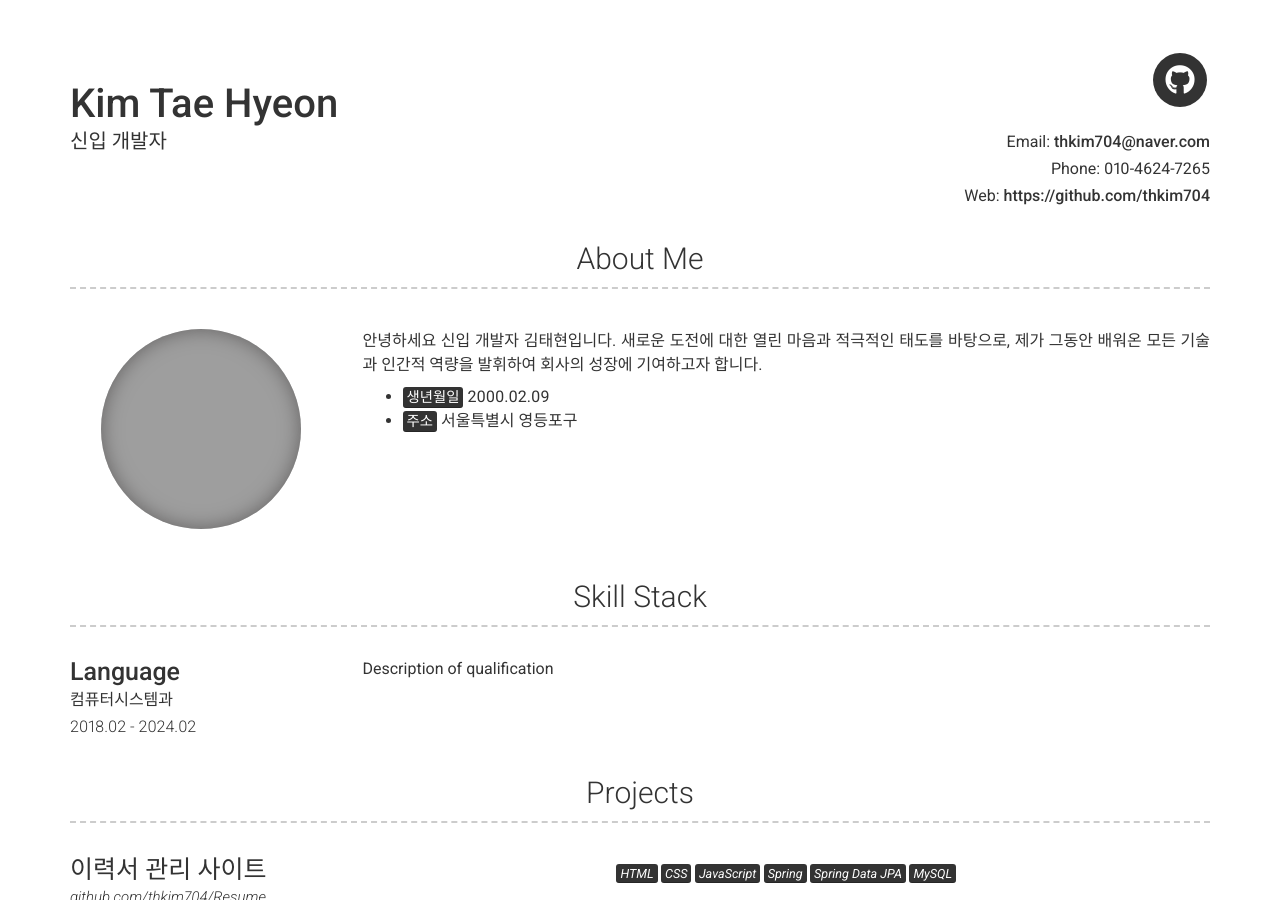
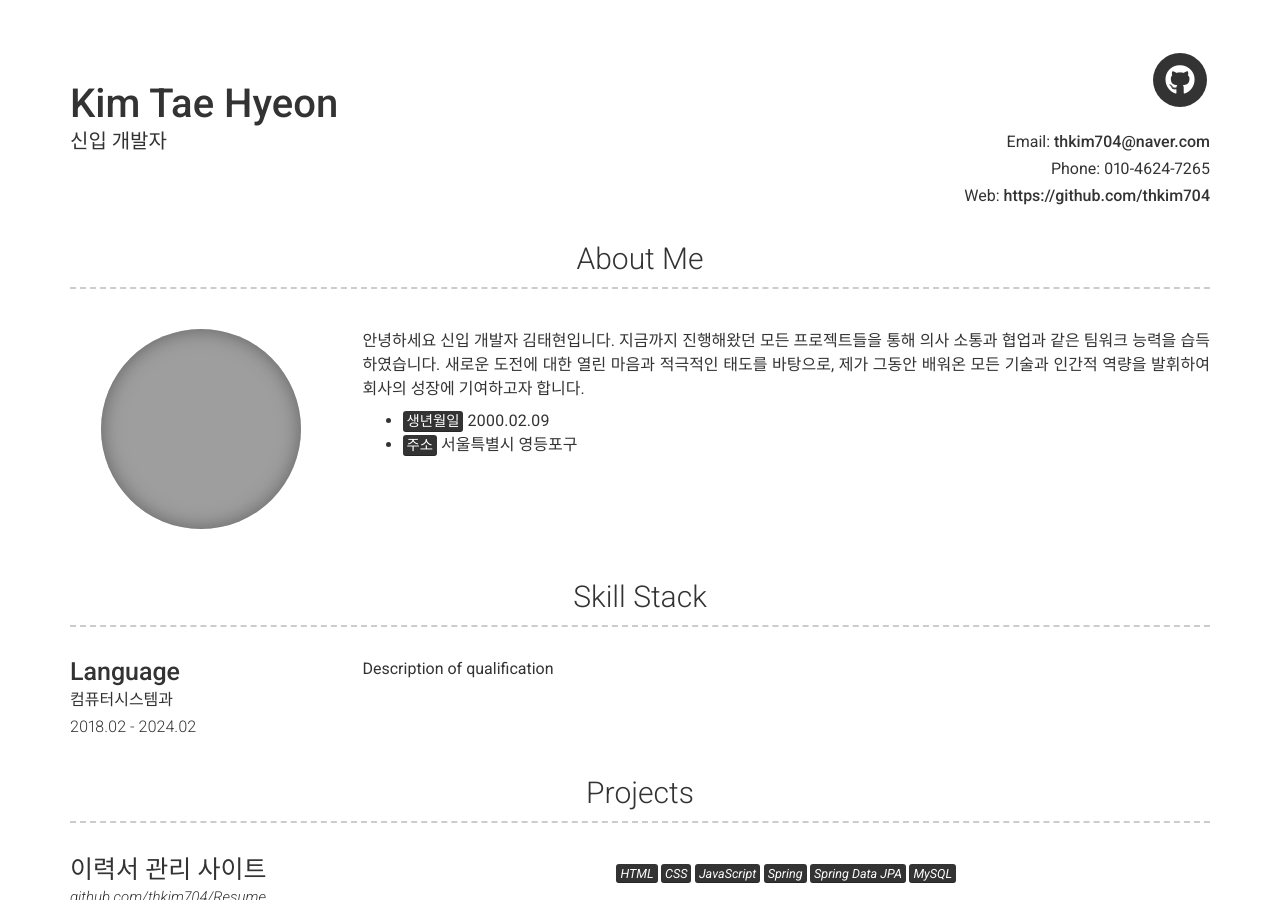
Before and after one commit to thkim704/thkim704.github.io, a Jekyll site: the page built from index.md, in a window 1280 px wide and 900 px high. Built offline with Jekyll 4.4.1, drawn with Linux system fonts in a browser that asks for light colours; nearby versions of some CDN libraries; grey boxes are pictures that could not be loaded.

Commit message:
Update _config.yml

```diff
--- a/_config.yml
+++ b/_config.yml
@@ -31,7 +31,7 @@ github_username: thkim704
 # about_title: About Me (Use this to override about section title)
 about_profile_image: images/profile.jpg
 about_content: | # this will include new lines to allow paragraphs
-  안녕하세요 신입 개발자 김태현입니다. 새로운 도전에 대한 열린 마음과 적극적인 태도를 바탕으로, 제가 그동안 배워온 모든 기술과 인간적 역량을 발휘하여 회사의 성장에 기여하고자 합니다.
+  안녕하세요 신입 개발자 김태현입니다. 지금까지 진행해왔던 모든 프로젝트들을 통해 의사 소통과 협업과 같은 팀워크 능력을 습득하였습니다. 새로운 도전에 대한 열린 마음과 적극적인 태도를 바탕으로, 제가 그동안 배워온 모든 기술과 인간적 역량을 발휘하여 회사의 성장에 기여하고자 합니다.
     - <mark>생년월일</mark> 2000.02.09
     - <mark>주소</mark> 서울특별시 영등포구
 
```
